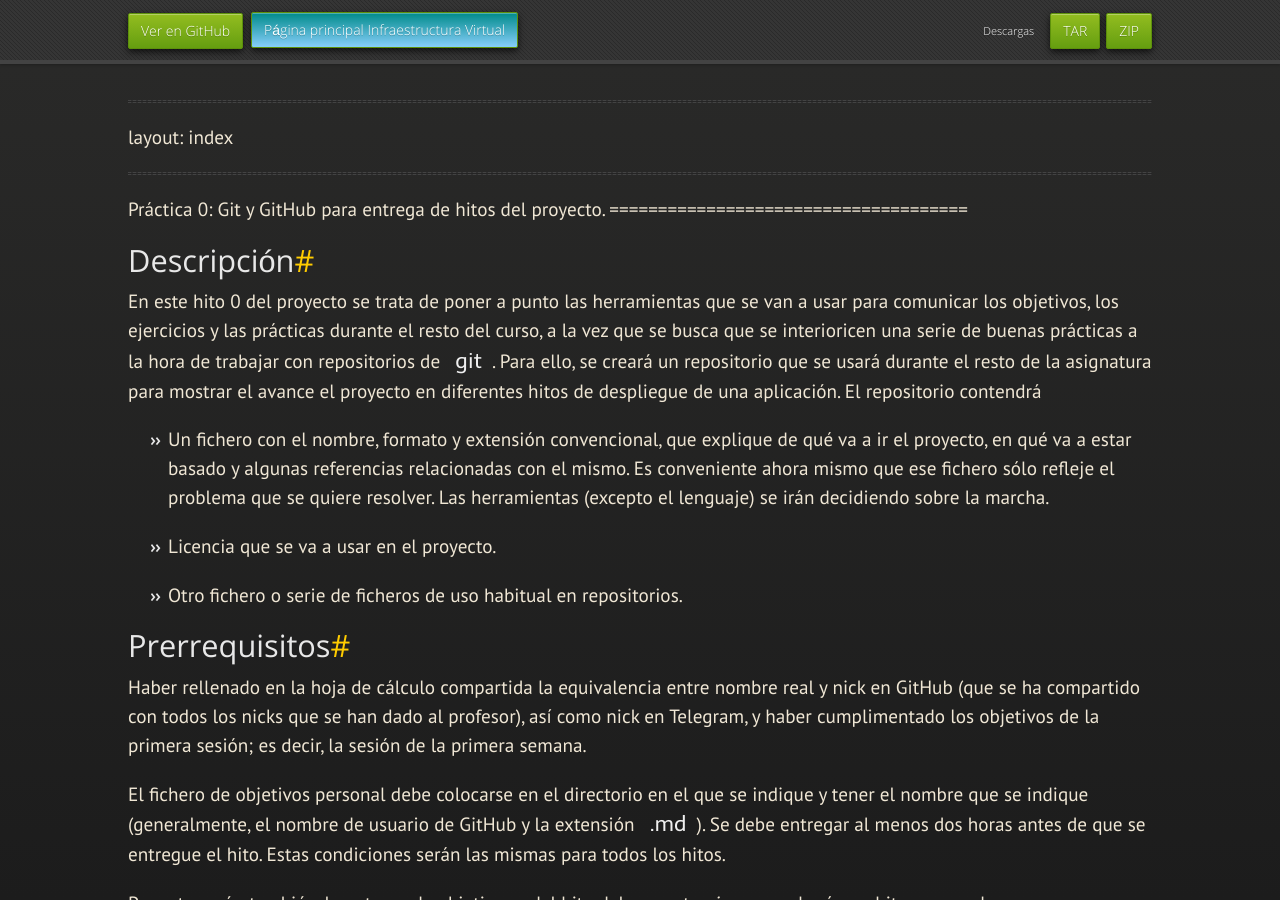
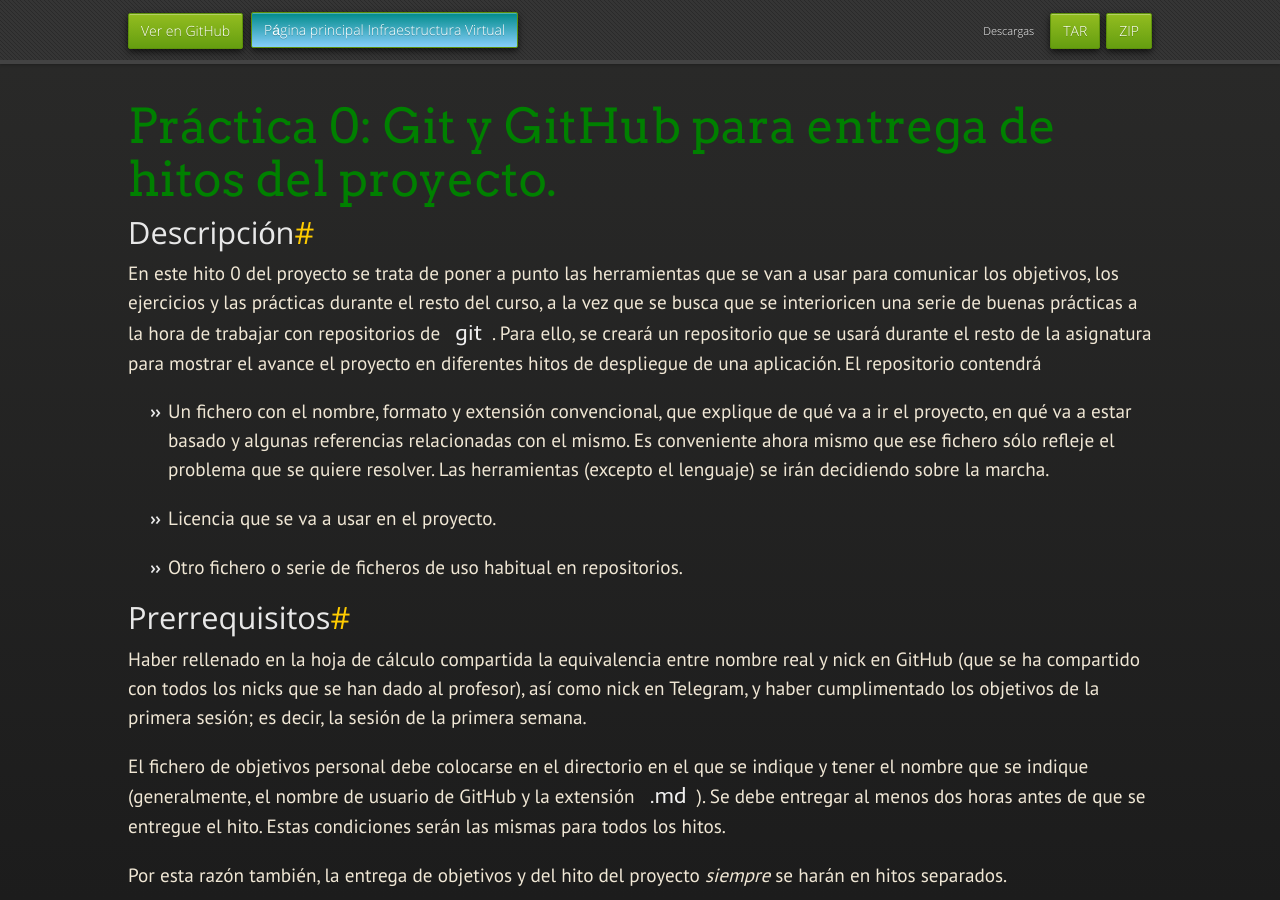
Before and after one commit to JJ/IV, a Jekyll site: the page built from documentos/proyecto/0.Repositorio.md, in a window 1280 px wide and 900 px high. Built offline with Jekyll 4.4.1, drawn with Linux system fonts in a browser that asks for light colours; nearby versions of some CDN libraries; some web fonts are replaced; our own code applies the rules of GitHub Pages for plain Markdown files; some of the changed lines change nothing that is shown; some of the changed text lies outside the part shown.

Commit message:
Sync documentos/proyecto/0.Repositorio.md de master a gh-pages

```diff
--- a/documentos/proyecto/0.Repositorio.md
+++ b/documentos/proyecto/0.Repositorio.md
@@ -1,8 +1,3 @@
----
-layout: index
-
-
----
 ---
 layout: index
 
@@ -131,14 +126,16 @@
 Valoración
 --------------
 
-* 4 puntos: Repositorio individual creado y entregado
+Estas son las rúbricas que se valorarán.
+
+1. 4 puntos: Repositorio individual creado y entregado
   correctamente. Esto incluye no haber hecho entregas previas en las
   que se haya hecho el *pull request* sin haber actualizado antes la
   copia, es decir, un *pull request* con algún conflicto que impida
   llevarlo a cabo, así como el haber seguido todas las indicaciones de arriba relativas al uso e instalación de herramientas y a la configuración local de git.
-* 4 puntos: Presencia de todos los ficheros necesarios y entregados
+2. 4 puntos: Presencia de todos los ficheros necesarios y entregados
   correctamente, con la configuración de usuario y repositorio correcta.
-* 2 puntos: Puntos adicionales por avance adicional en el proyecto,
+3. 2 puntos: Puntos adicionales por avance adicional en el proyecto,
   ayuda a los compañeros *pública*, o punto de originalidad,
   perfil de GitHub con todos los elementos necesarios, página del
   repositorio en GitHub Pages.
```
